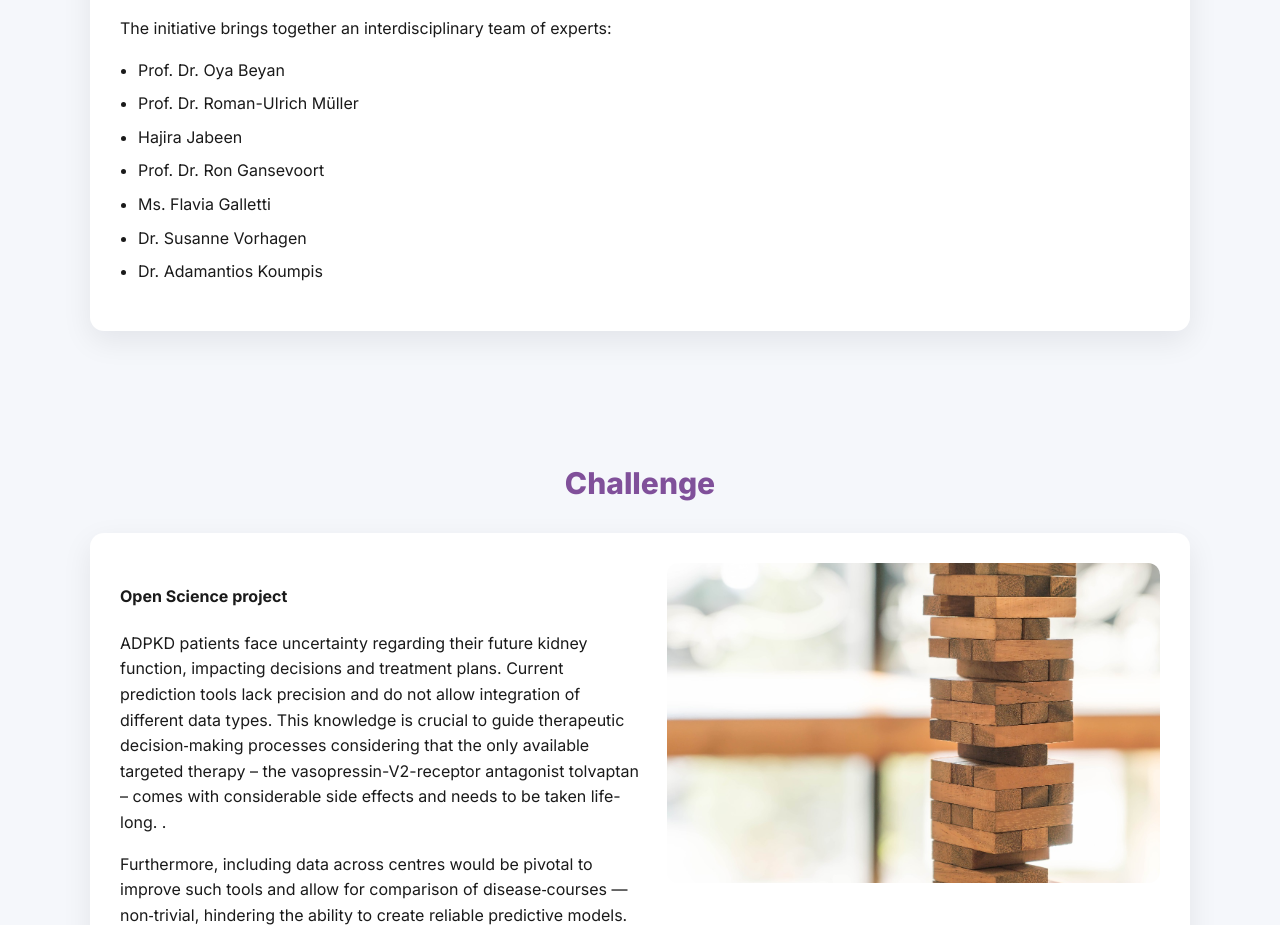
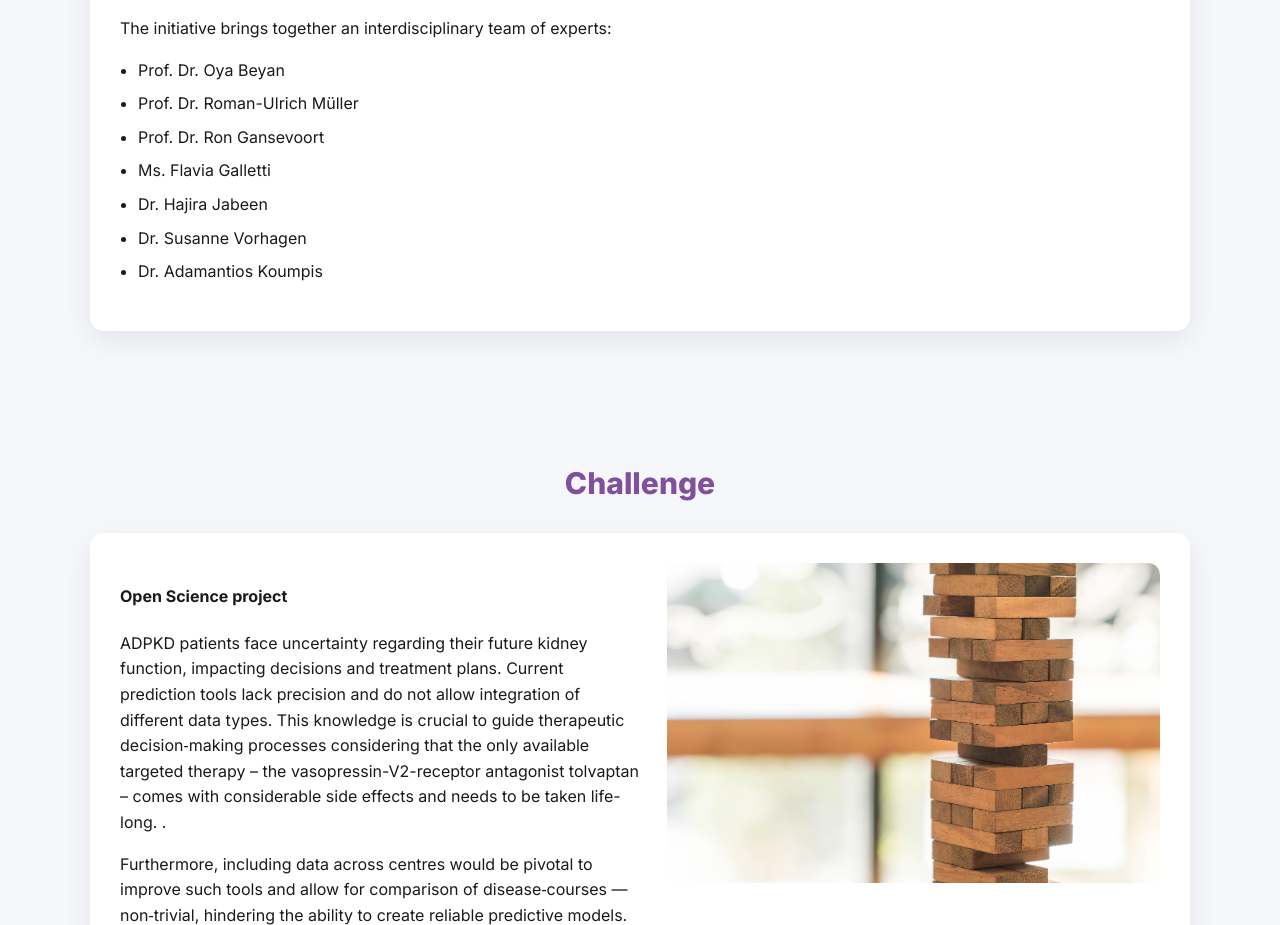
Before and after one commit to FAIRSpace-Cologne/ARTICYST, a plain HTML site: page index.html in a window 1280 px wide. Shown: the part 2480-3405 px from the top of the page. Drawn offline with Linux system fonts and the light colour scheme.

Commit message:
updated name

```diff
--- a/index.html
+++ b/index.html
@@ -133,9 +133,9 @@
               <ul class="bullets">
                 <li>Prof. Dr. Oya Beyan</li>
                 <li>Prof. Dr. Roman-Ulrich Müller</li>
-                <li>Hajira Jabeen</li>
                 <li>Prof. Dr. Ron Gansevoort</li>
                 <li>Ms. Flavia Galletti</li>
+                <li>Dr. Hajira Jabeen</li>
                 <li>Dr. Susanne Vorhagen</li>
                 <li>Dr. Adamantios Koumpis</li>
               </ul>
```
